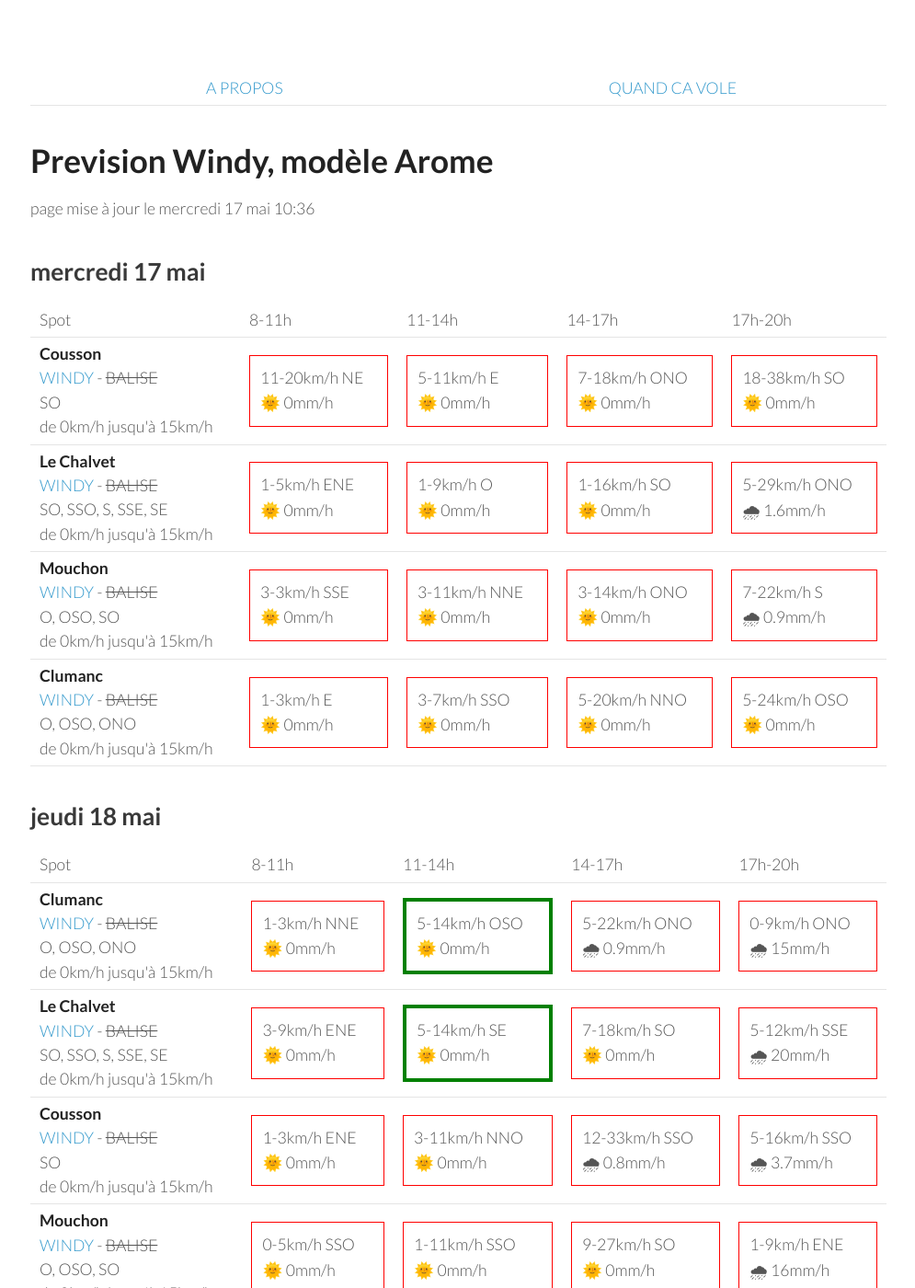
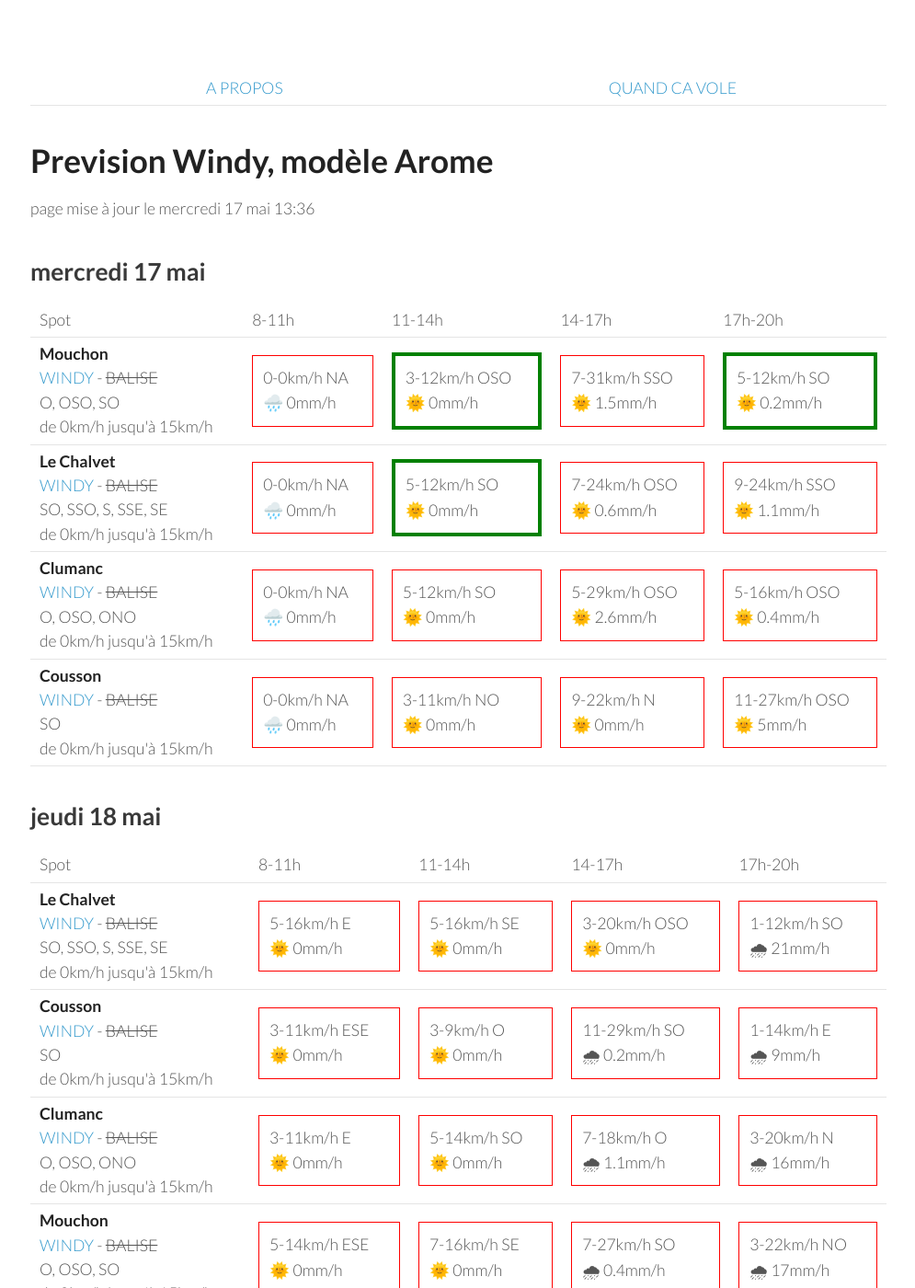
Before and after one commit to parapente-dans-le-nord/parapente-dans-le-nord.github.io, a Jekyll site: the page built from saint_andre.markdown, in a window 1280 px wide and 1400 px high. Shown: the whole window at 92% size, without its empty margins (25-1020 px from the left). Built offline with Jekyll 4.4.1, drawn with Linux system fonts in a browser that asks for light colours.

Commit message:
update index.markdown

```diff
--- a/saint_andre.markdown
+++ b/saint_andre.markdown
@@ -7,7 +7,7 @@ title:  "Tous les spots"
 {: .links}
 
 # Prevision Windy, modèle Arome
-page mise à jour le mercredi 17 mai 10:36
+page mise à jour le mercredi 17 mai 13:36
 
 ## mercredi 17 mai
 
@@ -22,43 +22,39 @@ page mise à jour le mercredi 17 mai 10:36
       <td>17h-20h</td>
     </tr>
 <tr>
-        <td><strong>Cousson</strong><br><a href="https://windy.com/44.054/6.240?43.940,6.241,10,m:eSAaglz">WINDY</a> - <span class="no-balise"> BALISE </span><br> <span class="vent-favorable">SO</span><br><span class="force-vent">de 0km/h jusqu'à 15km/h</span> </td>
+        <td><strong>Mouchon</strong><br><a href="https://windy.com/43.992/6.424?43.878,6.425,10,m:eSuaglR">WINDY</a> - <span class="no-balise"> BALISE </span><br> <span class="vent-favorable">O, OSO, SO</span><br><span class="force-vent">de 0km/h jusqu'à 15km/h</span> </td>
 
-            <td><div class="not-flyable"><p>11-20km/h NE</p><p>🌞 0mm/h</p></div></td>
-            <td><div class="not-flyable"><p>5-11km/h E</p><p>🌞 0mm/h</p></div></td>
-            <td><div class="not-flyable"><p>7-18km/h ONO</p><p>🌞 0mm/h</p></div></td>
-            <td><div class="not-flyable"><p>18-38km/h SO</p><p>🌞 0mm/h</p></div></td>
-
+            <td><div class="not-flyable"><p>0-0km/h NA</p><p>🌧️ 0mm/h</p></div></td>
+            <td><div class="flyable"><p>3-12km/h OSO</p><p>🌞 0mm/h</p></div></td>
+            <td><div class="not-flyable"><p>7-31km/h SSO</p><p>🌞 1.5mm/h</p></div></td>
+            <td><div class="flyable"><p>5-12km/h SO</p><p>🌞 0.2mm/h</p></div></td>
 
     </tr>
 <tr>
         <td><strong>Le Chalvet</strong><br><a href="https://windy.com/43.979/6.480?43.866,6.480,10,m:eSsaglX">WINDY</a> - <span class="no-balise"> BALISE </span><br> <span class="vent-favorable">SO, SSO, S, SSE, SE</span><br><span class="force-vent">de 0km/h jusqu'à 15km/h</span> </td>
 
-            <td><div class="not-flyable"><p>1-5km/h ENE</p><p>🌞 0mm/h</p></div></td>
-            <td><div class="not-flyable"><p>1-9km/h O</p><p>🌞 0mm/h</p></div></td>
-            <td><div class="not-flyable"><p>1-16km/h SO</p><p>🌞 0mm/h</p></div></td>
-            <td><div class="not-flyable"><p>5-29km/h ONO</p><p>🌧 1.6mm/h</p></div></td>
-
-
-    </tr>
-<tr>
-        <td><strong>Mouchon</strong><br><a href="https://windy.com/43.992/6.424?43.878,6.425,10,m:eSuaglR">WINDY</a> - <span class="no-balise"> BALISE </span><br> <span class="vent-favorable">O, OSO, SO</span><br><span class="force-vent">de 0km/h jusqu'à 15km/h</span> </td>
-
-            <td><div class="not-flyable"><p>3-3km/h SSE</p><p>🌞 0mm/h</p></div></td>
-            <td><div class="not-flyable"><p>3-11km/h NNE</p><p>🌞 0mm/h</p></div></td>
-            <td><div class="not-flyable"><p>3-14km/h ONO</p><p>🌞 0mm/h</p></div></td>
-            <td><div class="not-flyable"><p>7-22km/h S</p><p>🌧 0.9mm/h</p></div></td>
-
+            <td><div class="not-flyable"><p>0-0km/h NA</p><p>🌧️ 0mm/h</p></div></td>
+            <td><div class="flyable"><p>5-12km/h SO</p><p>🌞 0mm/h</p></div></td>
+            <td><div class="not-flyable"><p>7-24km/h OSO</p><p>🌞 0.6mm/h</p></div></td>
+            <td><div class="not-flyable"><p>9-24km/h SSO</p><p>🌞 1.1mm/h</p></div></td>
 
     </tr>
 <tr>
         <td><strong>Clumanc</strong><br><a href="https://windy.com/44.027/6.402?43.914,6.403,10,m:eSxaglP">WINDY</a> - <span class="no-balise"> BALISE </span><br> <span class="vent-favorable">O, OSO, ONO</span><br><span class="force-vent">de 0km/h jusqu'à 15km/h</span> </td>
 
-            <td><div class="not-flyable"><p>1-3km/h E</p><p>🌞 0mm/h</p></div></td>
-            <td><div class="not-flyable"><p>3-7km/h SSO</p><p>🌞 0mm/h</p></div></td>
-            <td><div class="not-flyable"><p>5-20km/h NNO</p><p>🌞 0mm/h</p></div></td>
-            <td><div class="not-flyable"><p>5-24km/h OSO</p><p>🌞 0mm/h</p></div></td>
+            <td><div class="not-flyable"><p>0-0km/h NA</p><p>🌧️ 0mm/h</p></div></td>
+            <td><div class="not-flyable"><p>5-12km/h SO</p><p>🌞 0mm/h</p></div></td>
+            <td><div class="not-flyable"><p>5-29km/h OSO</p><p>🌞 2.6mm/h</p></div></td>
+            <td><div class="not-flyable"><p>5-16km/h OSO</p><p>🌞 0.4mm/h</p></div></td>
 
+    </tr>
+<tr>
+        <td><strong>Cousson</strong><br><a href="https://windy.com/44.054/6.240?43.940,6.241,10,m:eSAaglz">WINDY</a> - <span class="no-balise"> BALISE </span><br> <span class="vent-favorable">SO</span><br><span class="force-vent">de 0km/h jusqu'à 15km/h</span> </td>
+
+            <td><div class="not-flyable"><p>0-0km/h NA</p><p>🌧️ 0mm/h</p></div></td>
+            <td><div class="not-flyable"><p>3-11km/h NO</p><p>🌞 0mm/h</p></div></td>
+            <td><div class="not-flyable"><p>9-22km/h N</p><p>🌞 0mm/h</p></div></td>
+            <td><div class="not-flyable"><p>11-27km/h OSO</p><p>🌞 5mm/h</p></div></td>
 
     </tr>
 
@@ -78,42 +74,42 @@ page mise à jour le mercredi 17 mai 10:36
       <td>17h-20h</td>
     </tr>
 <tr>
-        <td><strong>Clumanc</strong><br><a href="https://windy.com/44.027/6.402?43.914,6.403,10,m:eSxaglP">WINDY</a> - <span class="no-balise"> BALISE </span><br> <span class="vent-favorable">O, OSO, ONO</span><br><span class="force-vent">de 0km/h jusqu'à 15km/h</span> </td>
-
-            <td><div class="not-flyable"><p>1-3km/h NNE</p><p>🌞 0mm/h</p></div></td>
-            <td><div class="flyable"><p>5-14km/h OSO</p><p>🌞 0mm/h</p></div></td>
-            <td><div class="not-flyable"><p>5-22km/h ONO</p><p>🌧 0.9mm/h</p></div></td>
-            <td><div class="not-flyable"><p>0-9km/h ONO</p><p>🌧 15mm/h</p></div></td>
-
-
-    </tr>
-<tr>
         <td><strong>Le Chalvet</strong><br><a href="https://windy.com/43.979/6.480?43.866,6.480,10,m:eSsaglX">WINDY</a> - <span class="no-balise"> BALISE </span><br> <span class="vent-favorable">SO, SSO, S, SSE, SE</span><br><span class="force-vent">de 0km/h jusqu'à 15km/h</span> </td>
 
-            <td><div class="not-flyable"><p>3-9km/h ENE</p><p>🌞 0mm/h</p></div></td>
-            <td><div class="flyable"><p>5-14km/h SE</p><p>🌞 0mm/h</p></div></td>
-            <td><div class="not-flyable"><p>7-18km/h SO</p><p>🌞 0mm/h</p></div></td>
-            <td><div class="not-flyable"><p>5-12km/h SSE</p><p>🌧 20mm/h</p></div></td>
+            <td><div class="not-flyable"><p>5-16km/h E</p><p>🌞 0mm/h</p></div></td>
+            <td><div class="not-flyable"><p>5-16km/h SE</p><p>🌞 0mm/h</p></div></td>
+            <td><div class="not-flyable"><p>3-20km/h OSO</p><p>🌞 0mm/h</p></div></td>
+            <td><div class="not-flyable"><p>1-12km/h SO</p><p>🌧 21mm/h</p></div></td>
 
 
     </tr>
 <tr>
         <td><strong>Cousson</strong><br><a href="https://windy.com/44.054/6.240?43.940,6.241,10,m:eSAaglz">WINDY</a> - <span class="no-balise"> BALISE </span><br> <span class="vent-favorable">SO</span><br><span class="force-vent">de 0km/h jusqu'à 15km/h</span> </td>
 
-            <td><div class="not-flyable"><p>1-3km/h ENE</p><p>🌞 0mm/h</p></div></td>
-            <td><div class="not-flyable"><p>3-11km/h NNO</p><p>🌞 0mm/h</p></div></td>
-            <td><div class="not-flyable"><p>12-33km/h SSO</p><p>🌧 0.8mm/h</p></div></td>
-            <td><div class="not-flyable"><p>5-16km/h SSO</p><p>🌧 3.7mm/h</p></div></td>
+            <td><div class="not-flyable"><p>3-11km/h ESE</p><p>🌞 0mm/h</p></div></td>
+            <td><div class="not-flyable"><p>3-9km/h O</p><p>🌞 0mm/h</p></div></td>
+            <td><div class="not-flyable"><p>11-29km/h SO</p><p>🌧 0.2mm/h</p></div></td>
+            <td><div class="not-flyable"><p>1-14km/h E</p><p>🌧 9mm/h</p></div></td>
+
+
+    </tr>
+<tr>
+        <td><strong>Clumanc</strong><br><a href="https://windy.com/44.027/6.402?43.914,6.403,10,m:eSxaglP">WINDY</a> - <span class="no-balise"> BALISE </span><br> <span class="vent-favorable">O, OSO, ONO</span><br><span class="force-vent">de 0km/h jusqu'à 15km/h</span> </td>
+
+            <td><div class="not-flyable"><p>3-11km/h E</p><p>🌞 0mm/h</p></div></td>
+            <td><div class="not-flyable"><p>5-14km/h SO</p><p>🌞 0mm/h</p></div></td>
+            <td><div class="not-flyable"><p>7-18km/h O</p><p>🌧 1.1mm/h</p></div></td>
+            <td><div class="not-flyable"><p>3-20km/h N</p><p>🌧 16mm/h</p></div></td>
 
 
     </tr>
 <tr>
         <td><strong>Mouchon</strong><br><a href="https://windy.com/43.992/6.424?43.878,6.425,10,m:eSuaglR">WINDY</a> - <span class="no-balise"> BALISE </span><br> <span class="vent-favorable">O, OSO, SO</span><br><span class="force-vent">de 0km/h jusqu'à 15km/h</span> </td>
 
-            <td><div class="not-flyable"><p>0-5km/h SSO</p><p>🌞 0mm/h</p></div></td>
-            <td><div class="not-flyable"><p>1-11km/h SSO</p><p>🌞 0mm/h</p></div></td>
-            <td><div class="not-flyable"><p>9-27km/h SO</p><p>🌞 0mm/h</p></div></td>
-            <td><div class="not-flyable"><p>1-9km/h ENE</p><p>🌧 16mm/h</p></div></td>
+            <td><div class="not-flyable"><p>5-14km/h ESE</p><p>🌞 0mm/h</p></div></td>
+            <td><div class="not-flyable"><p>7-16km/h SE</p><p>🌞 0mm/h</p></div></td>
+            <td><div class="not-flyable"><p>7-27km/h SO</p><p>🌧 0.4mm/h</p></div></td>
+            <td><div class="not-flyable"><p>3-22km/h NO</p><p>🌧 17mm/h</p></div></td>
 
 
     </tr>
```
